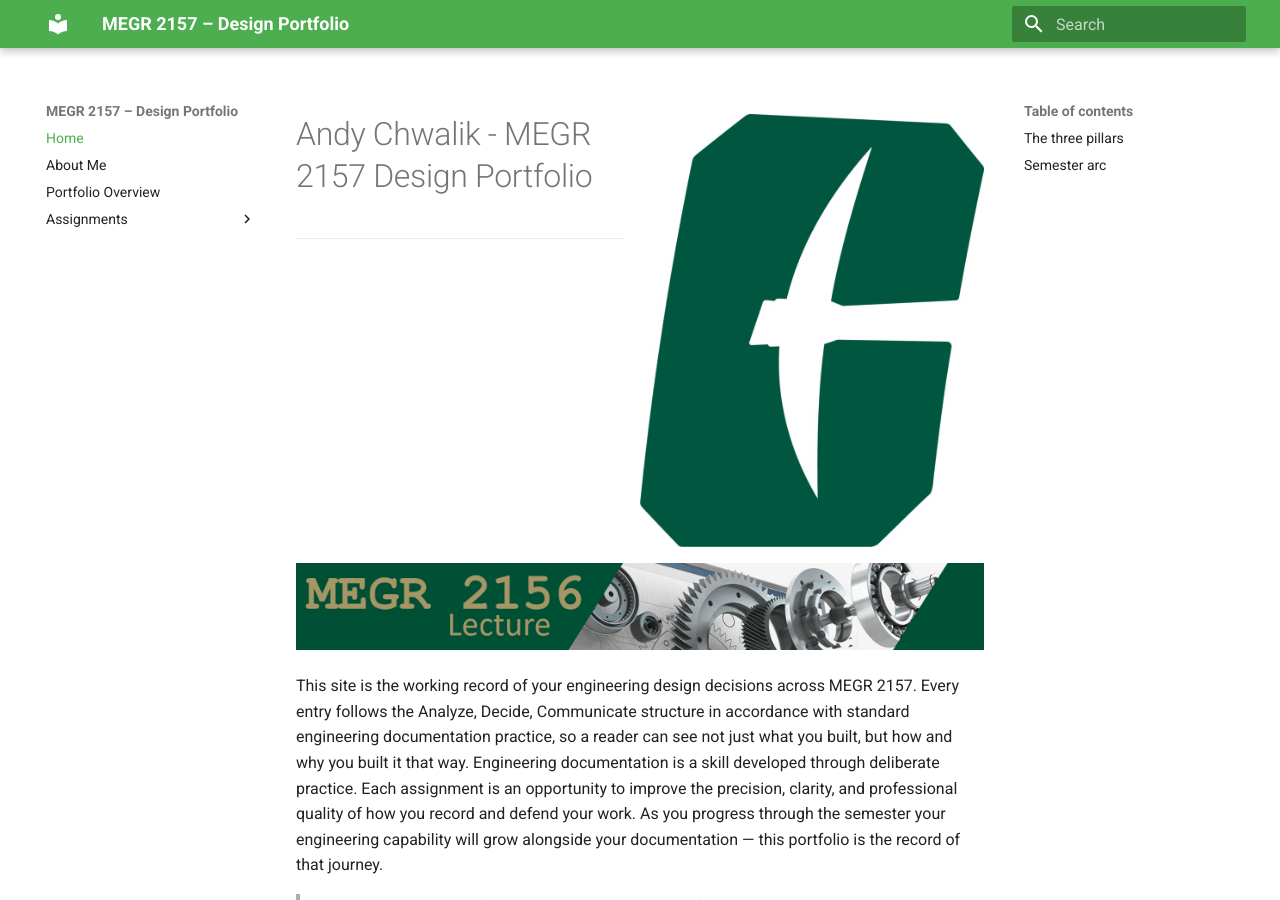
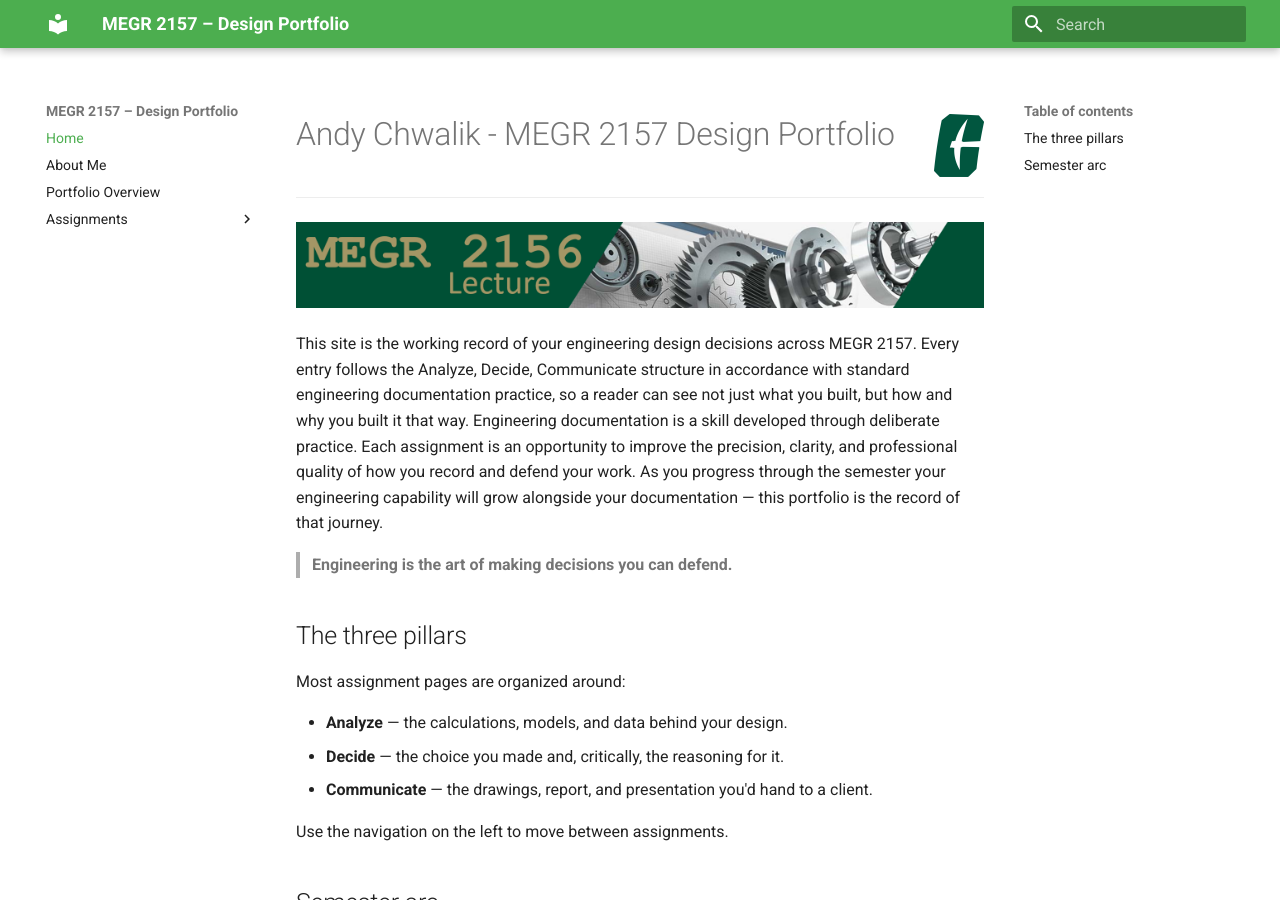
Before and after one commit to AndyChwalik/megr2157-portfolio, an MkDocs documentation site: the page built from docs/index.md, in a window 1280 px wide and 900 px high. Built offline with MkDocs 1.6.1 and Material for MkDocs 9.7.7, drawn with Linux system fonts in a browser that asks for light colours.

Commit message:
Update index.md

```diff
--- a/docs/index.md
+++ b/docs/index.md
@@ -1,4 +1,4 @@
-<img align="right" src="UNCCharlotteLogo.jpg" width=50% height=auto>
+<img align="right" src="UNCCharlotteLogo.jpg" width="50" height=auto>
 
 <h1>Andy Chwalik - MEGR 2157 Design Portfolio</h1>
 
```
